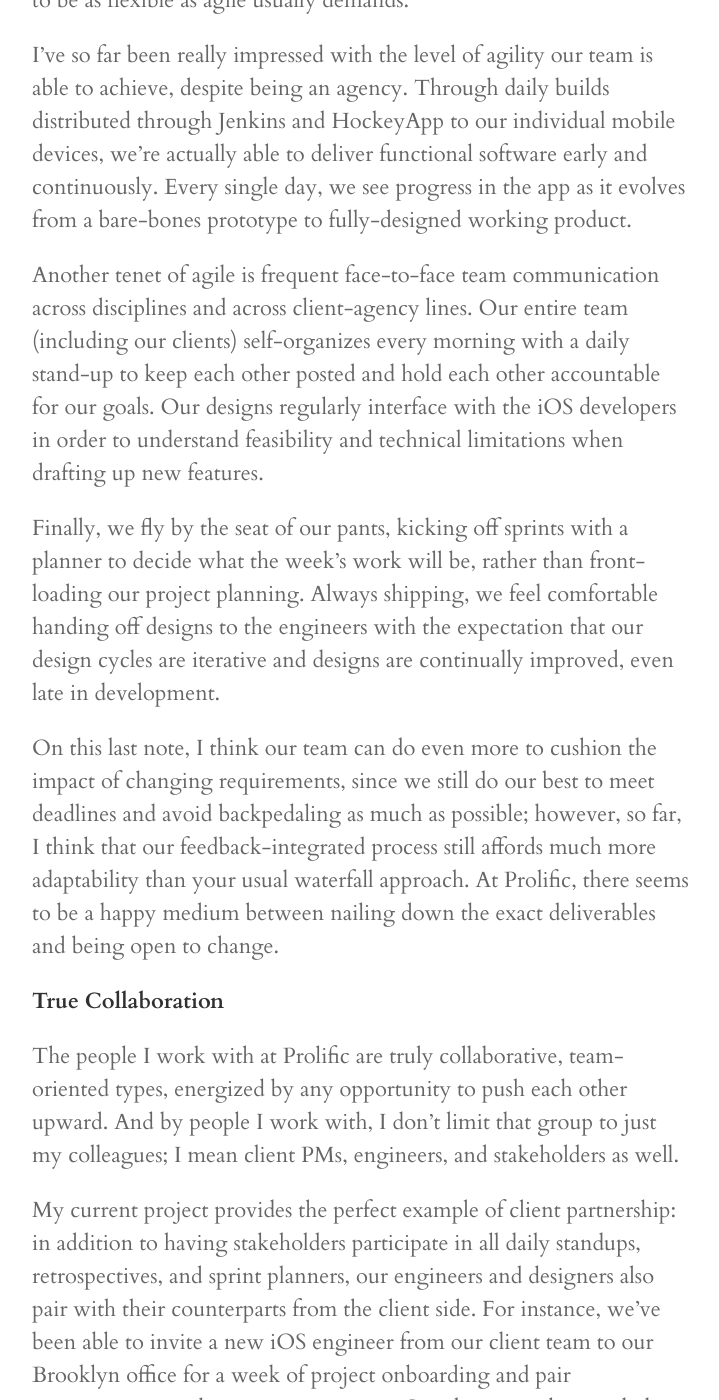
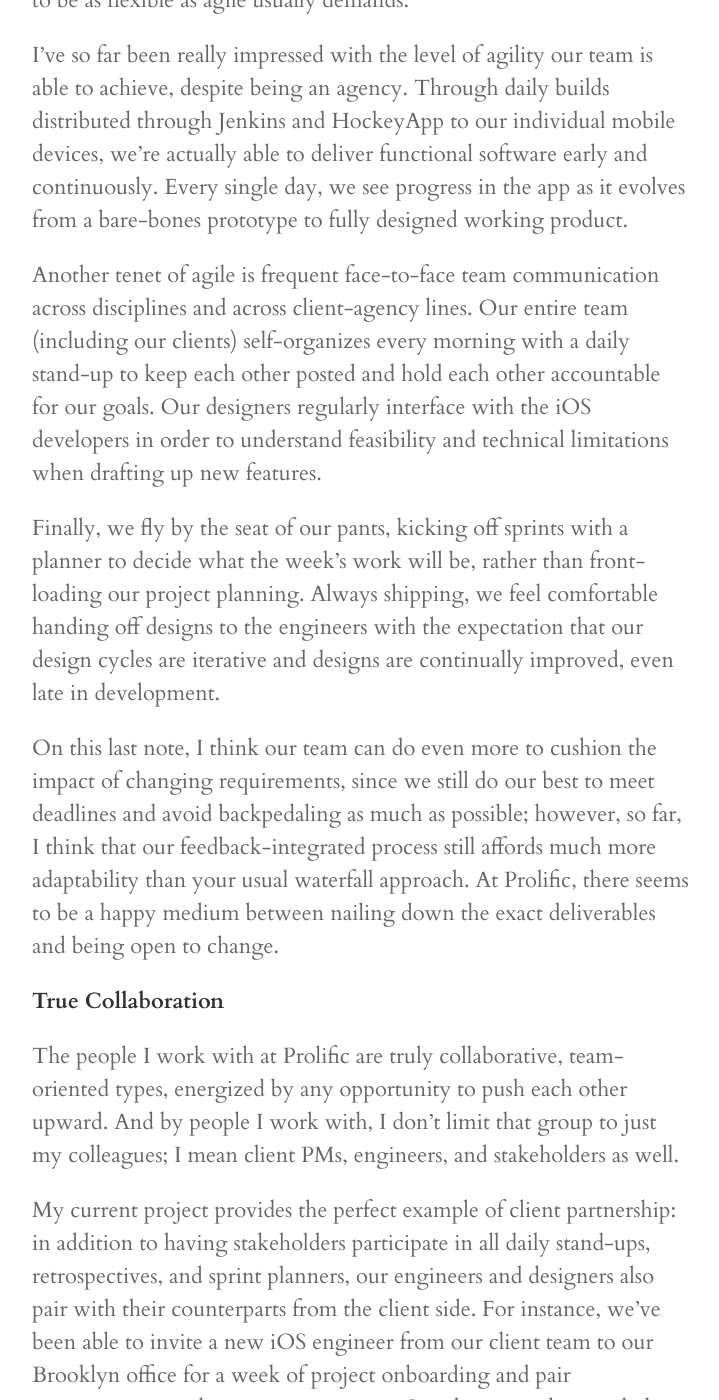
Before and after one commit to joyvchen/joyvchen.github.io, a Jekyll site: the page built from _posts/2015-02-21-my-first-month-as-a-prolific-pm.md, in a window 1280 px wide and 1400 px high, scrolled down 743 px. Shown: the whole window, without its empty margins (278-997 px from the left). Built offline with Jekyll 4.4.1, drawn with Linux system fonts in a browser that asks for light colours; nearby versions of some CDN libraries; some web fonts are replaced; Markdown is read by kramdown in place of the engine named in the settings; some of the changed text lies outside the part shown.

Commit message:
derpy syntax and punctuation marks

```diff
--- a/_posts/2015-02-21-my-first-month-as-a-prolific-pm.md
+++ b/_posts/2015-02-21-my-first-month-as-a-prolific-pm.md
@@ -9,9 +9,9 @@
 
 Having experienced the challenges of introducing Scrum to a waterfall setting, one aspect of Prolific that has really impressed me is our adherence to agile principles. Agency workflows are typically difficult to reconcile with agile methodology: with strict deadlines, fixed-bid invoicing, and clear requirements, it’s often a difficult sell to the client to be as flexible as agile usually demands.
 
-I’ve so far been really impressed with the level of agility our team is able to achieve, despite being an agency. Through daily builds distributed through Jenkins and HockeyApp to our individual mobile devices, we’re actually able to deliver functional software early and continuously. Every single day, we see progress in the app as it evolves from a bare-bones prototype to fully-designed working product.
+I’ve so far been really impressed with the level of agility our team is able to achieve, despite being an agency. Through daily builds distributed through Jenkins and HockeyApp to our individual mobile devices, we’re actually able to deliver functional software early and continuously. Every single day, we see progress in the app as it evolves from a bare-bones prototype to fully designed working product.
 
-Another tenet of agile is frequent face-to-face team communication across disciplines and across client-agency lines. Our entire team (including our clients) self-organizes every morning with a daily stand-up to keep each other posted and hold each other accountable for our goals. Our designs regularly interface with the iOS developers in order to understand feasibility and technical limitations when drafting up new features.
+Another tenet of agile is frequent face-to-face team communication across disciplines and across client-agency lines. Our entire team (including our clients) self-organizes every morning with a daily stand-up to keep each other posted and hold each other accountable for our goals. Our designers regularly interface with the iOS developers in order to understand feasibility and technical limitations when drafting up new features.
 
 Finally, we fly by the seat of our pants, kicking off sprints with a planner to decide what the week’s work will be, rather than front-loading our project planning. Always shipping, we feel comfortable handing off designs to the engineers with the expectation that our design cycles are iterative and designs are continually improved, even late in development.
 
@@ -21,7 +21,7 @@
 
 The people I work with at Prolific are truly collaborative, team-oriented types, energized by any opportunity to push each other upward. And by people I work with, I don’t limit that group to just my colleagues; I mean client PMs, engineers, and stakeholders as well.
 
-My current project provides the perfect example of client partnership: in addition to having stakeholders participate in all daily standups, retrospectives, and sprint planners, our engineers and designers also pair with their counterparts from the client side. For instance, we’ve been able to invite a new iOS engineer from our client team to our Brooklyn office for a week of project onboarding and pair programming with our own engineers. Our designers also regularly engage in reviews and brainstorm sessions with our client design team. When we’re not interfacing on-site or in morning standups, team members from both sides are tossing around ideas, opinions, questions, and choice GIFs on our shared Slack channel.
+My current project provides the perfect example of client partnership: in addition to having stakeholders participate in all daily stand-ups, retrospectives, and sprint planners, our engineers and designers also pair with their counterparts from the client side. For instance, we’ve been able to invite a new iOS engineer from our client team to our Brooklyn office for a week of project onboarding and pair programming with our own engineers. Our designers also regularly engage in reviews and brainstorm sessions with our client design team. When we’re not interfacing on-site or in morning stand-ups, team members from both sides are tossing around ideas, opinions, questions, and choice GIFs on our shared Slack channel.
 
 Client-agency relationships can sometimes verge on “us-versus-them,” though at Prolific, I’ve found that we default to sharing information over hiding it. A culture of transparency enables trust, rapid feedback loops, and free-flowing idea exchange between client and internal team. I personally love that clients and internal team members alike can feel an equal sense of ownership over the project.
 
@@ -29,7 +29,7 @@
 
 Another thing that has been very refreshing for me has been the level of freedom I have to try out new methods. As every project team has a different dynamic, I’ve had the opportunity to experiment with workflows and processes that suit our team best and adapt them as we see fit. I think this results from our agile process, which allows for flexibility and continuous improvement even on the process level; on a broader scale, transparency within the organization opens up communication channels so that designers and engineers can approach me about new processes we’d like to try.
 
-Some things that we’ve finessed and implemented in the middle of the project include our QA workflow, our wireframe-free design process, and API/iOS engineer standups. Many of these processes have arisen ad hoc from our biweekly retrospectives, during which we reflect on team wins and learnings, allowing us to quickly bounce back up with new ideas that might better facilitate the week’s sprint goals.
+Some things that we’ve finessed and implemented in the middle of the project include our QA workflow, our wireframe-free design process, and API/iOS engineer stand-ups. Many of these processes have arisen ad hoc from our biweekly retrospectives, during which we reflect on team wins and learnings, allowing us to quickly bounce back up with new ideas that might better facilitate the week’s sprint goals.
 
 I really like not necessarily having to decide on the “right” way to do things upfront and simply adapting to our specific project needs. I recognize it takes a lot of patience and trust from my team members to be willing to try new ideas, and so far, everyone has been very receptive on the whole.
 
```
